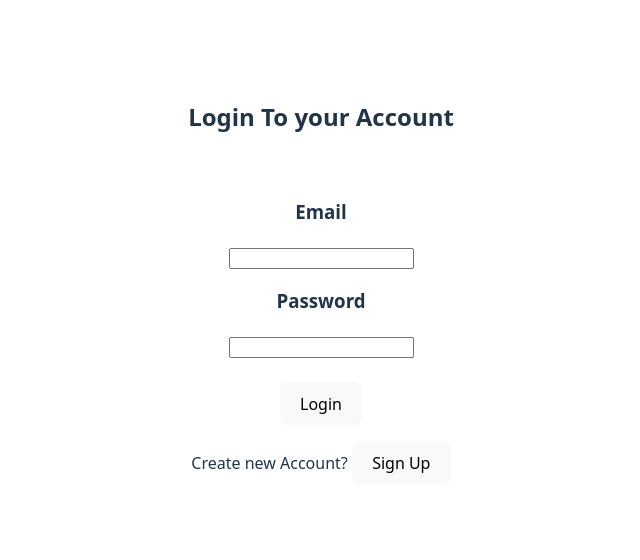
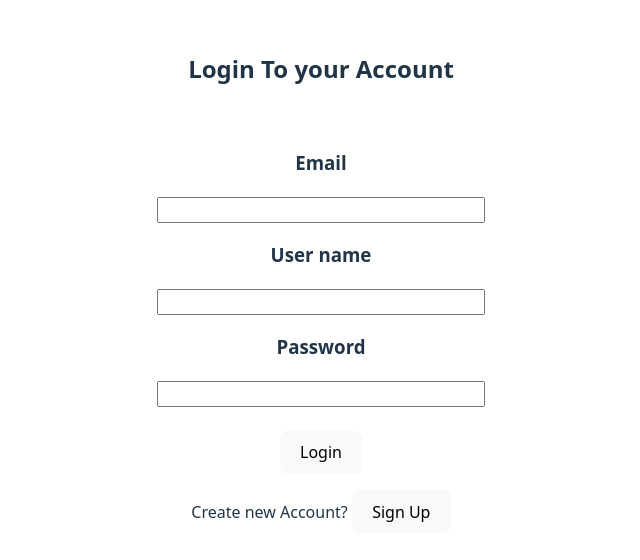
Before and after one commit to c0mpeTent/COP209_Assignment_2, a React app in the folder frontend/: page / in a window 1280 px wide. Shown: the part 110-670 px from the top of the page, without its empty margins (319-959 px from the left). Built offline with nearby package versions, Linux system fonts and the light colour scheme; the HTML template or start-up script is replaced by a standard one.

Commit message:
AuthForm css done

```diff
--- a/frontend/src/components/profile/AuthForm.module.css
+++ b/frontend/src/components/profile/AuthForm.module.css
@@ -0,0 +1,8 @@
+.input_field{
+    width : 25vw ;
+    height : 20px ;
+}
+.container{
+    display:flex;
+    flex-direction: column;
+}
--- a/frontend/src/components/profile/AuthForm.tsx
+++ b/frontend/src/components/profile/AuthForm.tsx
@@ -1,5 +1,5 @@
 import React , {useState} from 'react';
-// import styles from './AuthForm.module.css';
+import styles from './AuthForm.module.css';
 
 const AuthForm: React.FC = () => {
     const [isLogin , setIsLogin] = useState(true);
@@ -13,23 +13,37 @@ const AuthForm: React.FC = () => {
     }
 
     return (
-        <div>
+        <div className={styles.container}>
             <h2 >{ isLogin ? 'Login To your Account' : 'Create New Account'}</h2>
             <br></br>
             <form onSubmit={OnSubmit}>
                 <div>
                     <h3> Email </h3>
                     <input
+                        className={styles.input_field}
                         type="email"
                         id="email"
                         value={email}
                         onChange={(ev) => setEmail(ev.target.value)}
+                        required
+
+                    />
+                </div>
+                <div>
+                    <h3> User name </h3>
+                    <input
+                        className={styles.input_field}
+                        type="text"
+                        id="user_name"
+                        value={password}
+                        onChange={(ev) => setPassword(ev.target.value)}
                         required
                     />
                 </div>
                 <div>
                     <h3> Password </h3>
                     <input
+                        className={styles.input_field}
                         type="password"
                         id="password"
                         value={password}
@@ -39,12 +53,12 @@ const AuthForm: React.FC = () => {
                 </div>
                 <br></br>
                 <button type='submit'>
-                    {isLogin ? 'Login' : 'Create Account'}
+                    {isLogin ? 'Login' : 'Sign Up'}
                 </button>
             </form>
 
             <p>
-                {isLogin ? 'Create new Account? ' : 'Already have Account? '}
+                {isLogin ? 'Create new Account?  ' : 'Already have Account?  '}
                 <button onClick = {()=>{setIsLogin(!isLogin) }} >
                 {isLogin ? 'Sign Up' : 'Login'}
                 </button>
```
